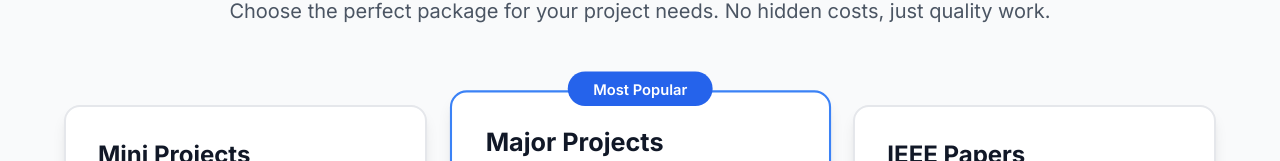
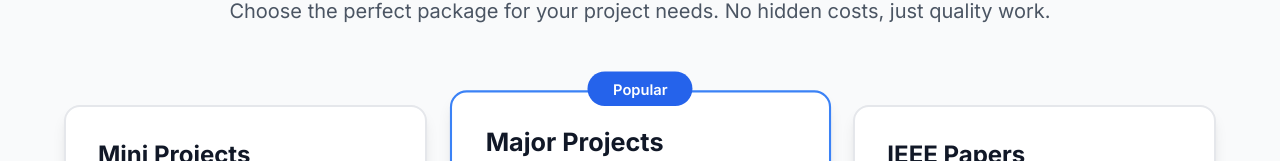
Before and after one commit to abdullahfirdowsi/portfolio-freelance-phase3, a React (Vite) app: page /pricing in a window 1280 px wide. Shown: the part 211-372 px from the top of the page. Built offline with nearby package versions, Linux system fonts and the light colour scheme; no server answers.

Commit message:
Updated Pricing.tsx

```diff
--- a/src/pages/Pricing.tsx
+++ b/src/pages/Pricing.tsx
@@ -145,7 +145,7 @@ const Pricing = () => {
               {tier.popular && (
                 <div className="absolute -top-4 left-1/2 transform -translate-x-1/2 z-20">
                   <span className="bg-primary-600 text-white px-6 py-2 rounded-full text-sm font-semibold">
-                    Most Popular
+                    Popular
                   </span>
                 </div>
               )}
```
